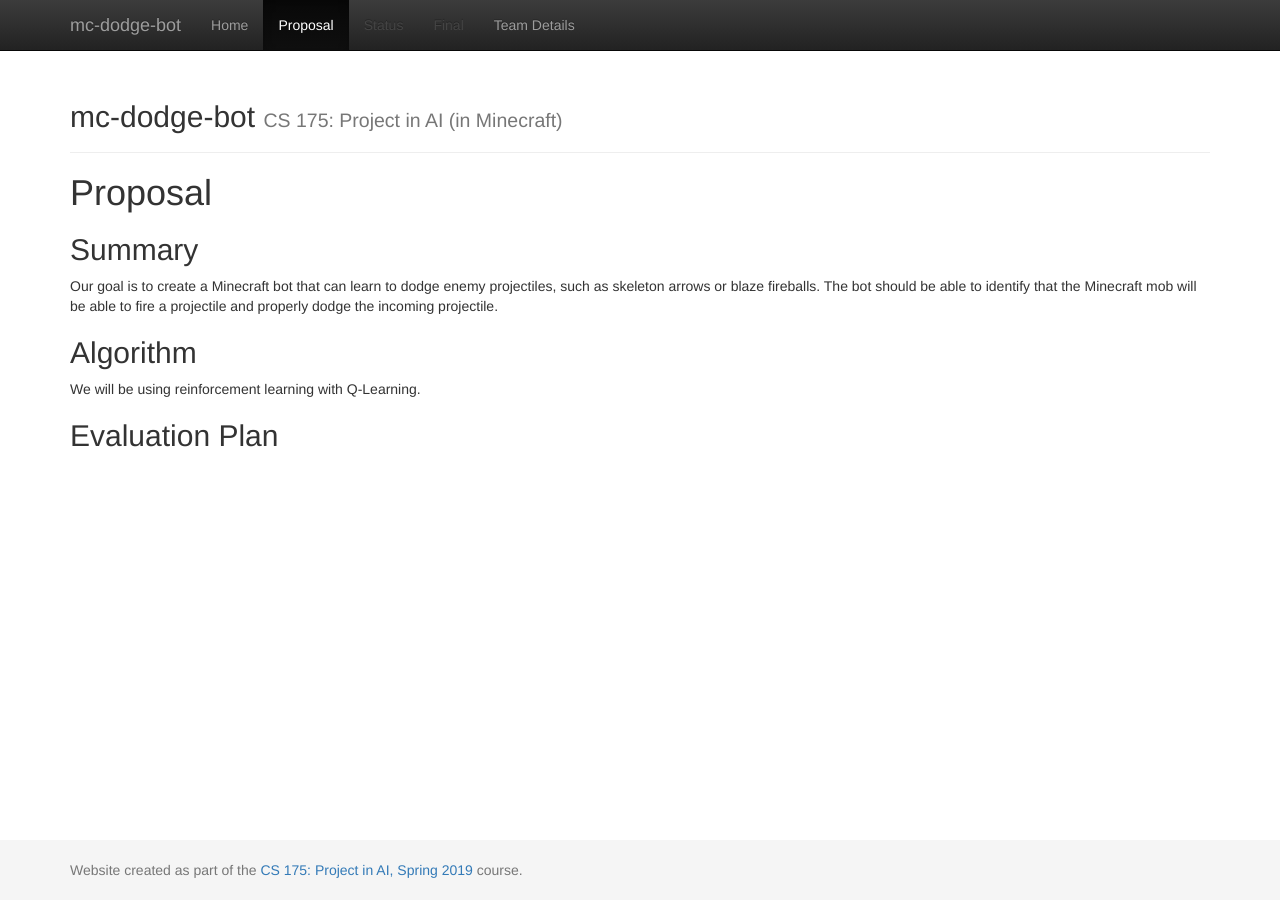
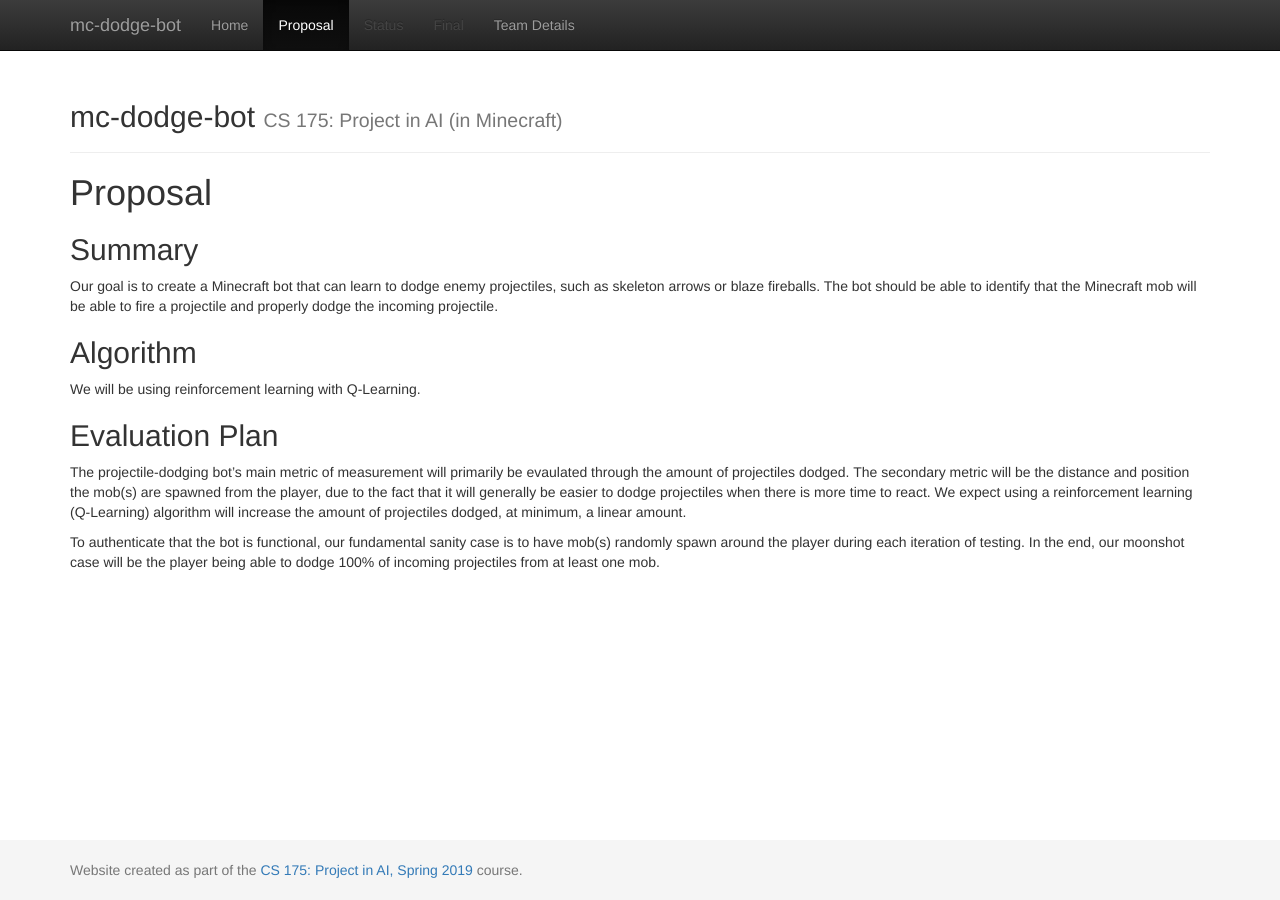
Before and after one commit to denn9s/indiana-jones, a Jekyll site: the page built from docs/proposal.md, in a window 1280 px wide. Built offline with Jekyll 4.4.1, drawn with Linux system fonts in a browser that asks for light colours.

Commit message:
Added evaluation plan in proposal

```diff
--- a/docs/proposal.md
+++ b/docs/proposal.md
@@ -12,3 +12,6 @@ Our goal is to create a Minecraft bot that can learn to dodge enemy projectiles,
 We will be using reinforcement learning with Q-Learning.
 
 ## Evaluation Plan
+The projectile-dodging bot's main metric of measurement will primarily be evaulated through the amount of projectiles dodged. The secondary metric will be the distance and position the mob(s) are spawned from the player, due to the fact that it will generally be easier to dodge projectiles when there is more time to react. We expect using a reinforcement learning (Q-Learning) algorithm will increase the amount of projectiles dodged, at minimum, a linear amount.
+
+To authenticate that the bot is functional, our fundamental sanity case is to have mob(s) randomly spawn around the player during each iteration of testing. In the end, our moonshot case will be the player being able to dodge 100% of incoming projectiles from at least one mob.
```
